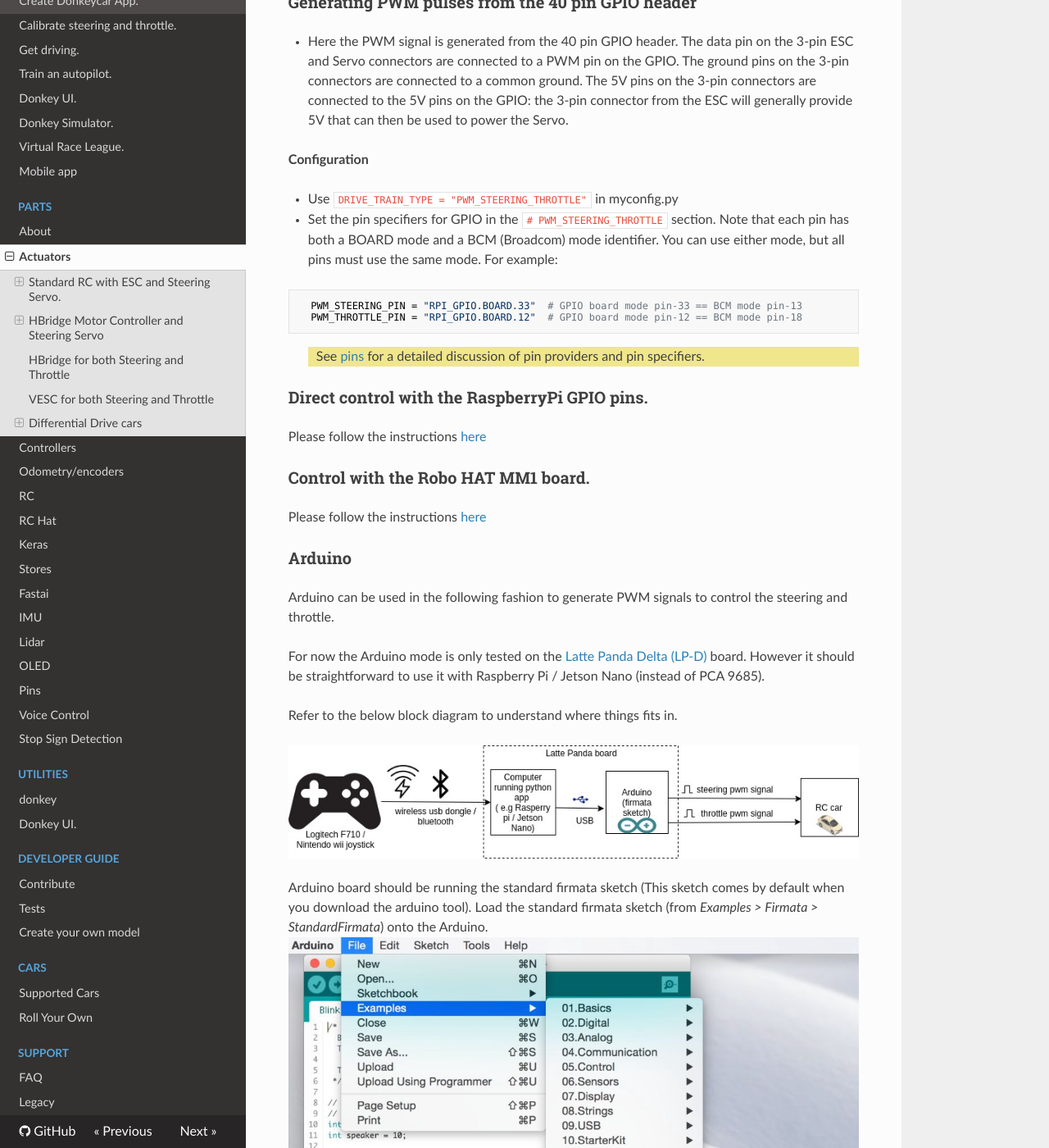
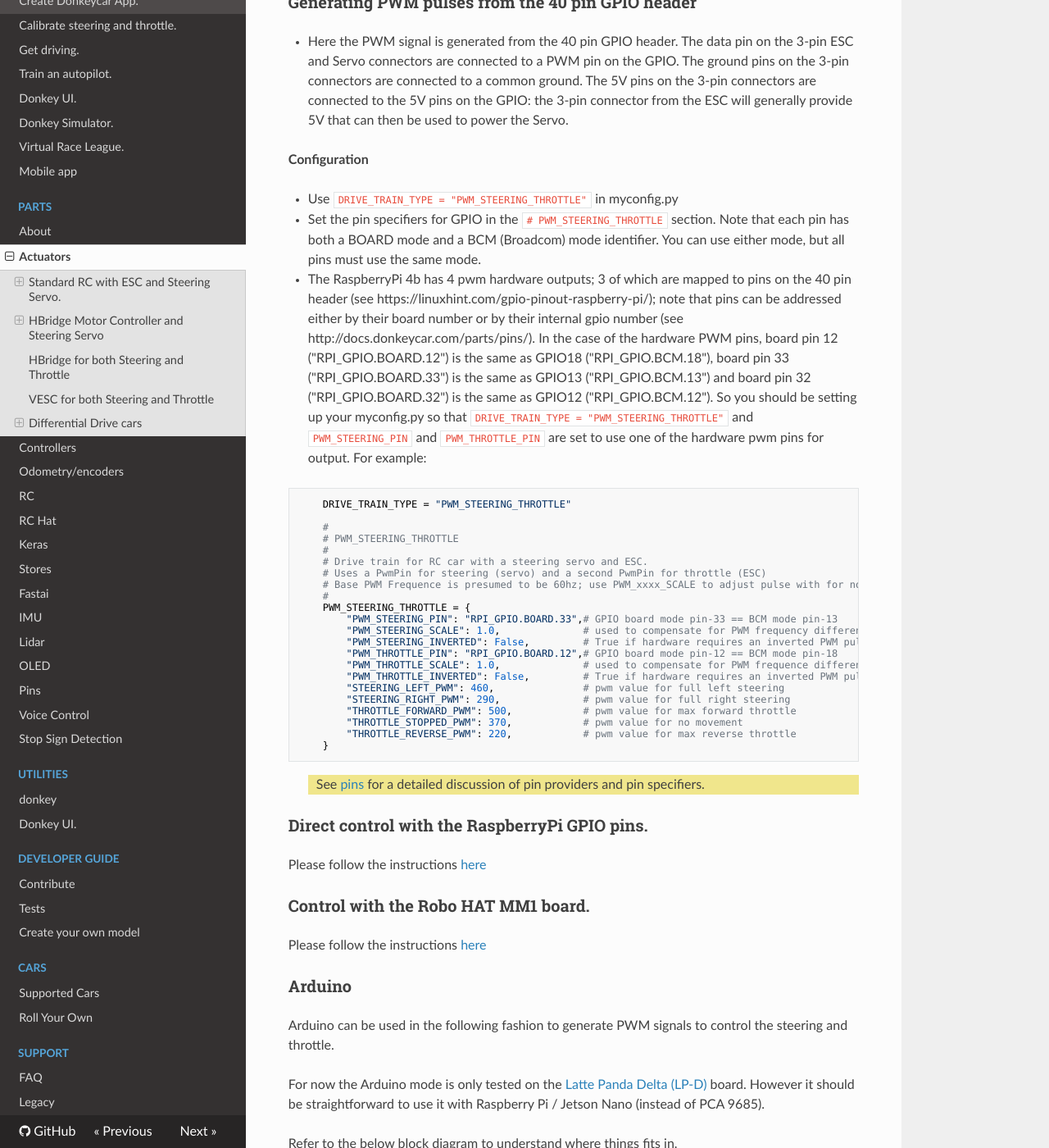
Before and after one commit to autorope/donkeydocs, an MkDocs documentation site: the page built from docs/parts/actuators.md, in a window 1280 px wide and 1400 px high, scrolled down 2623 px. Shown: the whole window at 82% size. Built offline with MkDocs 1.6.1, drawn with Linux system fonts in a browser that asks for light colours; nearby versions of some CDN libraries.

Commit message:
Update actuators.md
More detail on configuration for RaspberryPi in `Generating PWM pulses from the 40 pin GPIO header`

````diff
--- a/docs/parts/actuators.md
+++ b/docs/parts/actuators.md
@@ -49,11 +49,34 @@ A standard RC car is equipped with a steering servo for steering the front wheel
 **Configuration**
 
 - Use `DRIVE_TRAIN_TYPE = "PWM_STEERING_THROTTLE"` in myconfig.py
-  - Set the pin specifiers for GPIO in the `# PWM_STEERING_THROTTLE` section. Note that each pin has both a BOARD mode and a BCM (Broadcom) mode identifier.  You can use either mode, but all pins must use the same mode.  For example:
+  - Set the pin specifiers for GPIO in the `# PWM_STEERING_THROTTLE` section. Note that each pin has both a BOARD mode and a BCM (Broadcom) mode identifier.  You can use either mode, but all pins must use the same mode.
+  - The RaspberryPi 4b has 4 pwm hardware outputs; 3 of which are mapped to pins on the 40 pin header (see https://linuxhint.com/gpio-pinout-raspberry-pi/); note that pins can be addressed either by their board number or by their internal gpio number (see http://docs.donkeycar.com/parts/pins/). In the case of the hardware PWM pins, board pin 12 ("RPI_GPIO.BOARD.12") is the same as GPIO18 ("RPI_GPIO.BCM.18"), board pin 33 ("RPI_GPIO.BOARD.33") is the same as GPIO13 ("RPI_GPIO.BCM.13") and board pin 32 ("RPI_GPIO.BOARD.32") is the same as GPIO12 ("RPI_GPIO.BCM.12"). So you should be setting up your myconfig.py so that `DRIVE_TRAIN_TYPE = "PWM_STEERING_THROTTLE"` and `PWM_STEERING_PIN` and `PWM_THROTTLE_PIN` are set to use one of the hardware pwm pins for output. For example:
+
 ```python
-  PWM_STEERING_PIN = "RPI_GPIO.BOARD.33"  # GPIO board mode pin-33 == BCM mode pin-13
-  PWM_THROTTLE_PIN = "RPI_GPIO.BOARD.12"  # GPIO board mode pin-12 == BCM mode pin-18
+    DRIVE_TRAIN_TYPE = "PWM_STEERING_THROTTLE"
+
+    #
+    # PWM_STEERING_THROTTLE
+    #
+    # Drive train for RC car with a steering servo and ESC.
+    # Uses a PwmPin for steering (servo) and a second PwmPin for throttle (ESC)
+    # Base PWM Frequence is presumed to be 60hz; use PWM_xxxx_SCALE to adjust pulse with for non-standard PWM frequencies
+    #
+    PWM_STEERING_THROTTLE = {
+        "PWM_STEERING_PIN": "RPI_GPIO.BOARD.33",# GPIO board mode pin-33 == BCM mode pin-13
+        "PWM_STEERING_SCALE": 1.0,              # used to compensate for PWM frequency differents from 60hz; NOT for adjusting steering range
+        "PWM_STEERING_INVERTED": False,         # True if hardware requires an inverted PWM pulse
+        "PWM_THROTTLE_PIN": "RPI_GPIO.BOARD.12",# GPIO board mode pin-12 == BCM mode pin-18
+        "PWM_THROTTLE_SCALE": 1.0,              # used to compensate for PWM frequence differences from 60hz; NOT for increasing/limiting speed
+        "PWM_THROTTLE_INVERTED": False,         # True if hardware requires an inverted PWM pulse
+        "STEERING_LEFT_PWM": 460,               # pwm value for full left steering
+        "STEERING_RIGHT_PWM": 290,              # pwm value for full right steering
+        "THROTTLE_FORWARD_PWM": 500,            # pwm value for max forward throttle
+        "THROTTLE_STOPPED_PWM": 370,            # pwm value for no movement
+        "THROTTLE_REVERSE_PWM": 220,            # pwm value for max reverse throttle
+    }
 ```
+
 > See [pins](pins.md) for a detailed discussion of pin providers and pin specifiers.
 
 ### Direct control with the RaspberryPi GPIO pins.
````
